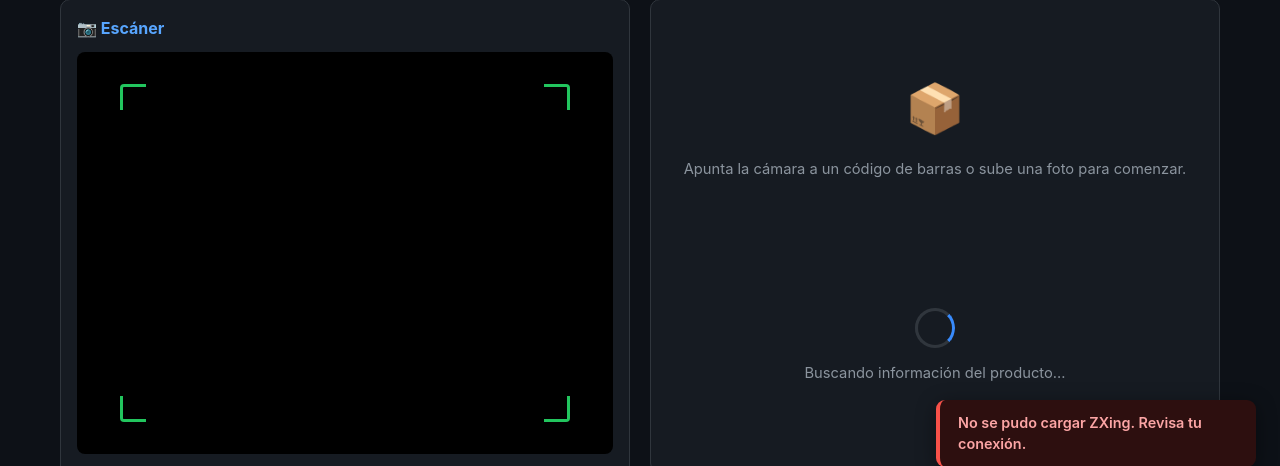
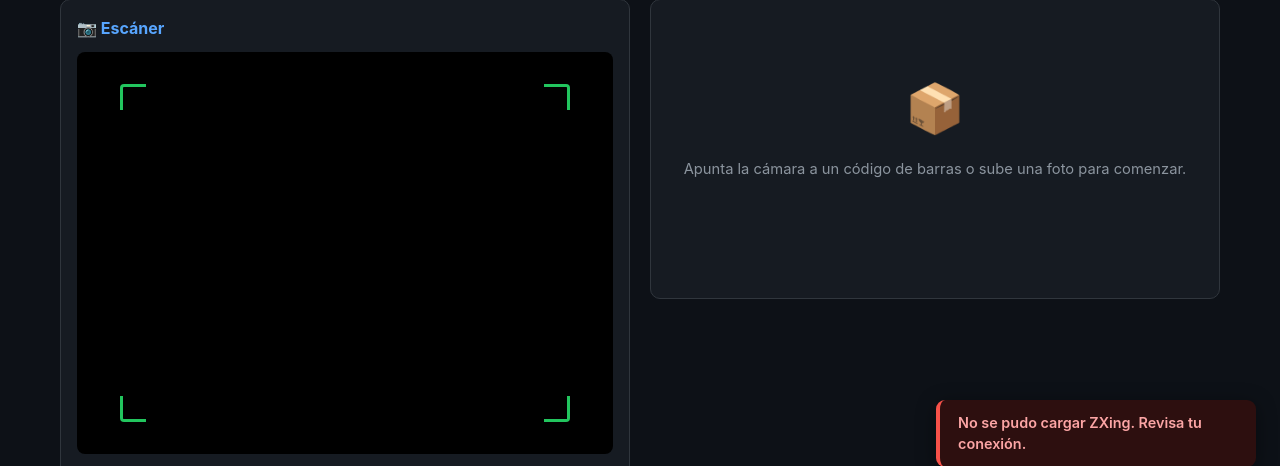
Before and after one commit to icg-logistica/lector_codigo_barras, a Flask app: page / in a window 1280 px wide. Shown: the part 309-775 px from the top of the page. Run offline with Flask 3, Linux system fonts and the light colour scheme; data that the repository does not hold is empty; some libraries are stand-ins or nearby versions.

Commit message:
Corregir estados del panel: hidden no se aplicaba por display:flex
Co-Authored-By: Claude Sonnet 4.6 <noreply@anthropic.com>

```diff
--- a/static/css/style.css
+++ b/static/css/style.css
@@ -19,6 +19,9 @@
 }
 
 *, *::before, *::after { box-sizing: border-box; margin: 0; padding: 0; }
+
+/* El atributo hidden debe ganar siempre sobre cualquier display del CSS */
+[hidden] { display: none !important; }
 
 body {
   background: var(--bg);
```
